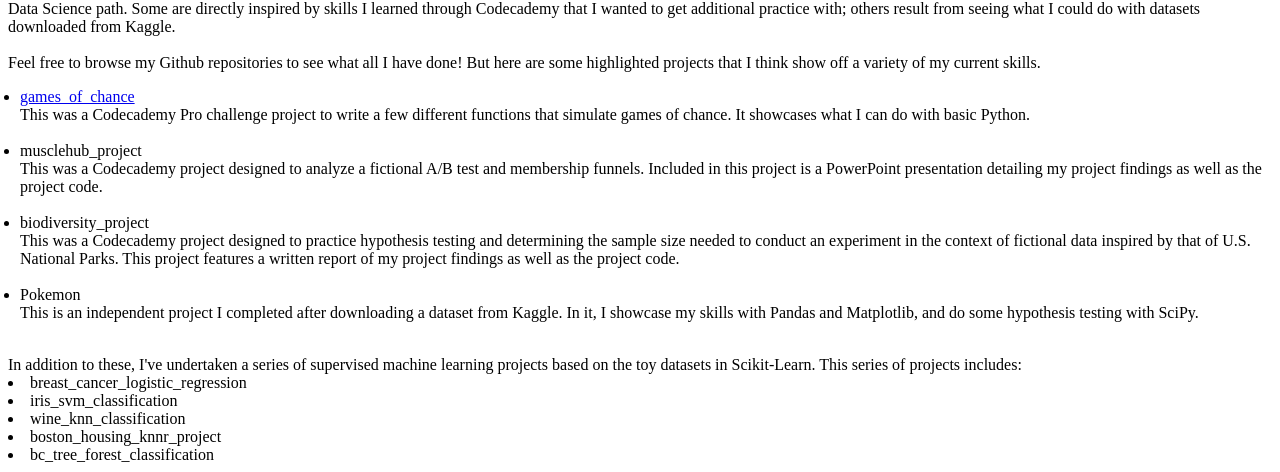
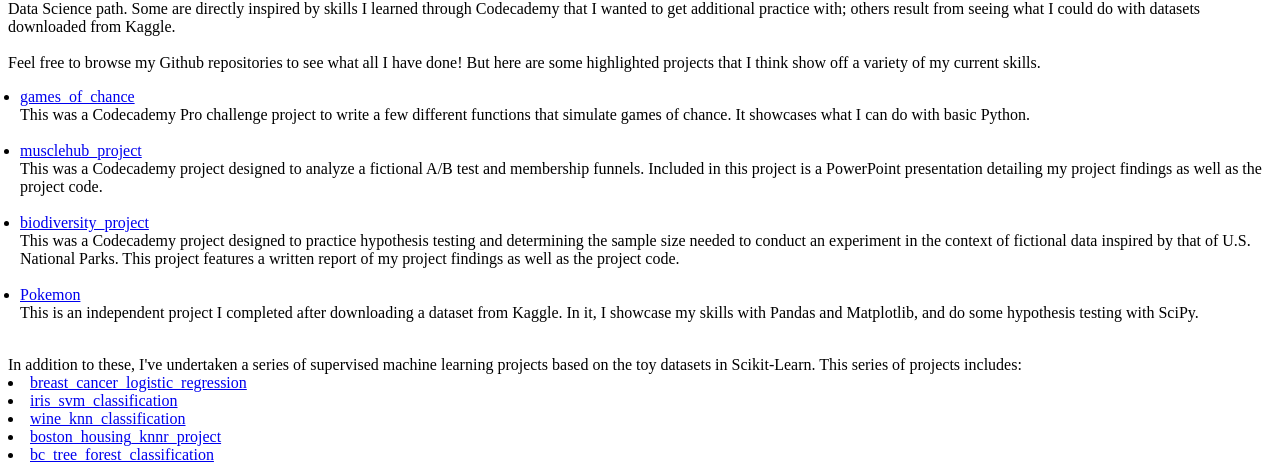
Before and after one commit to macaler/macaler.github.io, a plain HTML site: page index.html in a window 1280 px wide. Shown: the part 654-1126 px from the top of the page. Drawn offline with Linux system fonts and the light colour scheme.

Commit message:
updated file

```diff
--- a/index.html
+++ b/index.html
@@ -58,24 +58,24 @@
    This was a Codecademy Pro challenge project to write a few different functions that simulate games of chance. It showcases what I can do with basic Python.
    <br>
    <br>
-   <li> musclehub_project </li>
+   <li> <a href="https://github.com/macaler/musclehub_project">musclehub_project</a>  </li>
    This was a Codecademy project designed to analyze a fictional A/B test and membership funnels. Included in this project is a PowerPoint presentation detailing my project findings as well as the project code.
    <br>
    <br>
-   <li> biodiversity_project </li>
+   <li> <a href="https://github.com/macaler/biodiversity_project">biodiversity_project</a> </li>
    This was a Codecademy project designed to practice hypothesis testing and determining the sample size needed to conduct an experiment in the context of fictional data inspired by that of U.S. National Parks. This project features a written report of my project findings as well as the project code.
    <br>
    <br>
-   <li> Pokemon </li>
+   <li> <a href="https://github.com/macaler/Pokemon">Pokemon</a> </li>
    This is an independent project I completed after downloading a dataset from Kaggle. In it, I showcase my skills with Pandas and Matplotlib, and do some hypothesis testing with SciPy.
    <br>
    <br>
    </ul>
    In addition to these, I've undertaken a series of supervised machine learning projects based on the toy datasets in Scikit-Learn. This series of projects includes:
-   <li> breast_cancer_logistic_regression </li>
-   <li> iris_svm_classification </li>
-   <li> wine_knn_classification </li>
-   <li> boston_housing_knnr_project </li>
-   <li> bc_tree_forest_classification </li>
+   <li> <a href="https://github.com/macaler/breast_cancer_logistic_regression">breast_cancer_logistic_regression</a> </li>
+   <li> <a href="https://github.com/macaler/iris_svm_classification">iris_svm_classification</a> </li>
+   <li> <a href="https://github.com/macaler/wine_knn_classification">wine_knn_classification</a> </li>
+   <li> <a href="https://github.com/macaler/boston_housing_knnr_project">boston_housing_knnr_project</a> </li>
+   <li> <a href="https://github.com/macaler/bc_tree_forest_classification">bc_tree_forest_classification</a> </li>
 
 </html>
```
